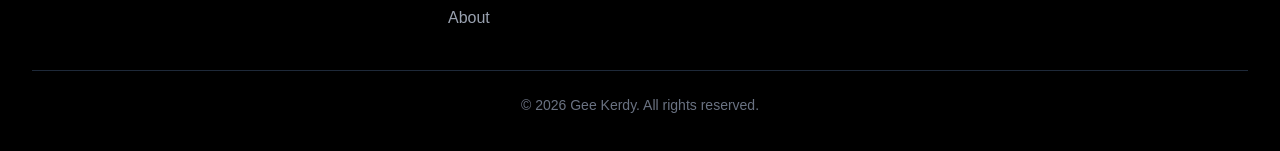
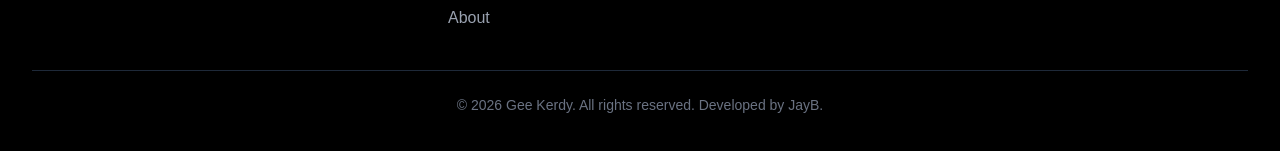
Before and after one commit to E-TechDev/geekerdy, a Next.js app: page / in a window 1280 px wide. Shown: the part 2567-2718 px from the top of the page. Built offline with nearby package versions, Linux system fonts and the light colour scheme; no server answers.

Commit message:
Update Footer.tsx

```diff
--- a/src/components/Footer.tsx
+++ b/src/components/Footer.tsx
@@ -57,7 +57,7 @@ export default function Footer() {
         </div>
 
         <div className="mt-10 border-t border-gray-800 pt-6 text-center text-sm text-gray-500">
-          © {new Date().getFullYear()} Gee Kerdy. All rights reserved.
+          © {new Date().getFullYear()} Gee Kerdy. All rights reserved. Developed by JayB.
         </div>
       </div>
     </footer>
```
